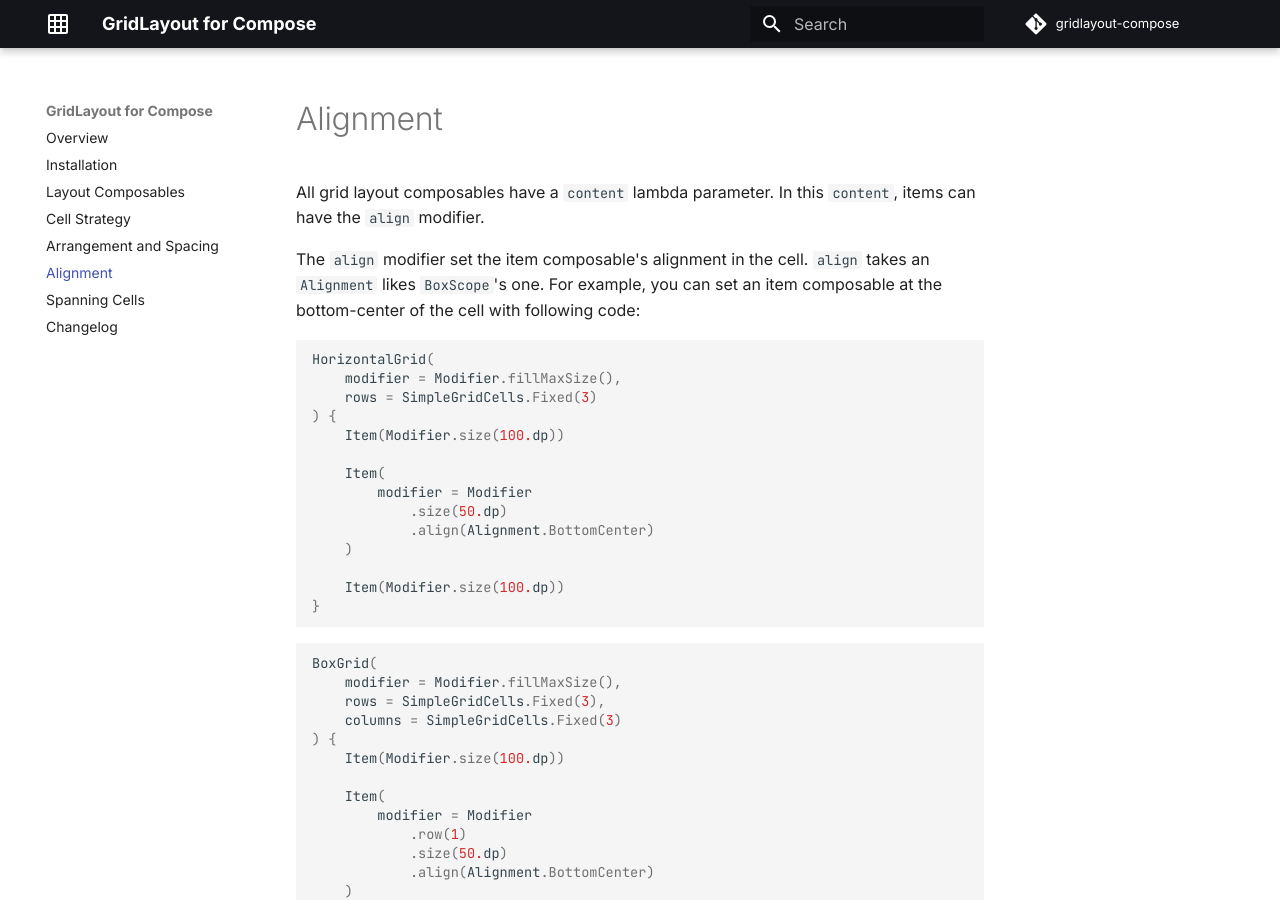
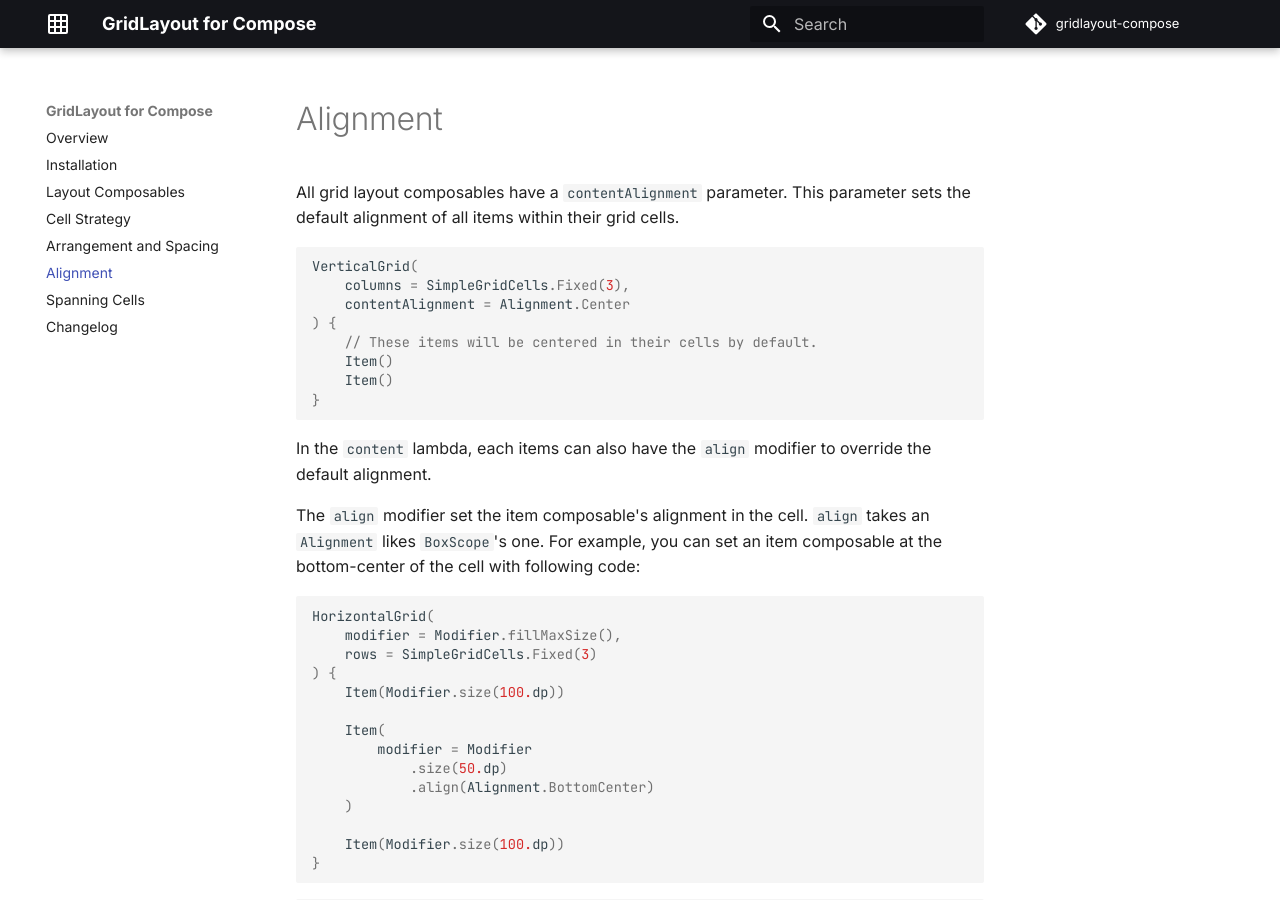
Before and after one commit to cheonjaeung/gridlayout-compose, an MkDocs documentation site: the page built from docs/alignment.md, in a window 1280 px wide and 900 px high. Built offline with MkDocs 1.6.1 and Material for MkDocs 9.7.7, drawn with Linux system fonts in a browser that asks for light colours; comment, search, counter and statistics services are not loaded.

Commit message:
Add documentation for contentAlignment

````diff
--- a/docs/alignment.md
+++ b/docs/alignment.md
@@ -1,7 +1,20 @@
 # Alignment
 
-All grid layout composables have a `content` lambda parameter.
-In this `content`, items can have the `align` modifier.
+All grid layout composables have a `contentAlignment` parameter.
+This parameter sets the default alignment of all items within their grid cells.
+
+```kotlin
+VerticalGrid(
+    columns = SimpleGridCells.Fixed(3),
+    contentAlignment = Alignment.Center
+) {
+    // These items will be centered in their cells by default.
+    Item()
+    Item()
+}
+```
+
+In the `content` lambda, each items can also have the `align` modifier to override the default alignment.
 
 The `align` modifier set the item composable's alignment in the cell.
 `align` takes an `Alignment` likes `BoxScope`'s one.
````
